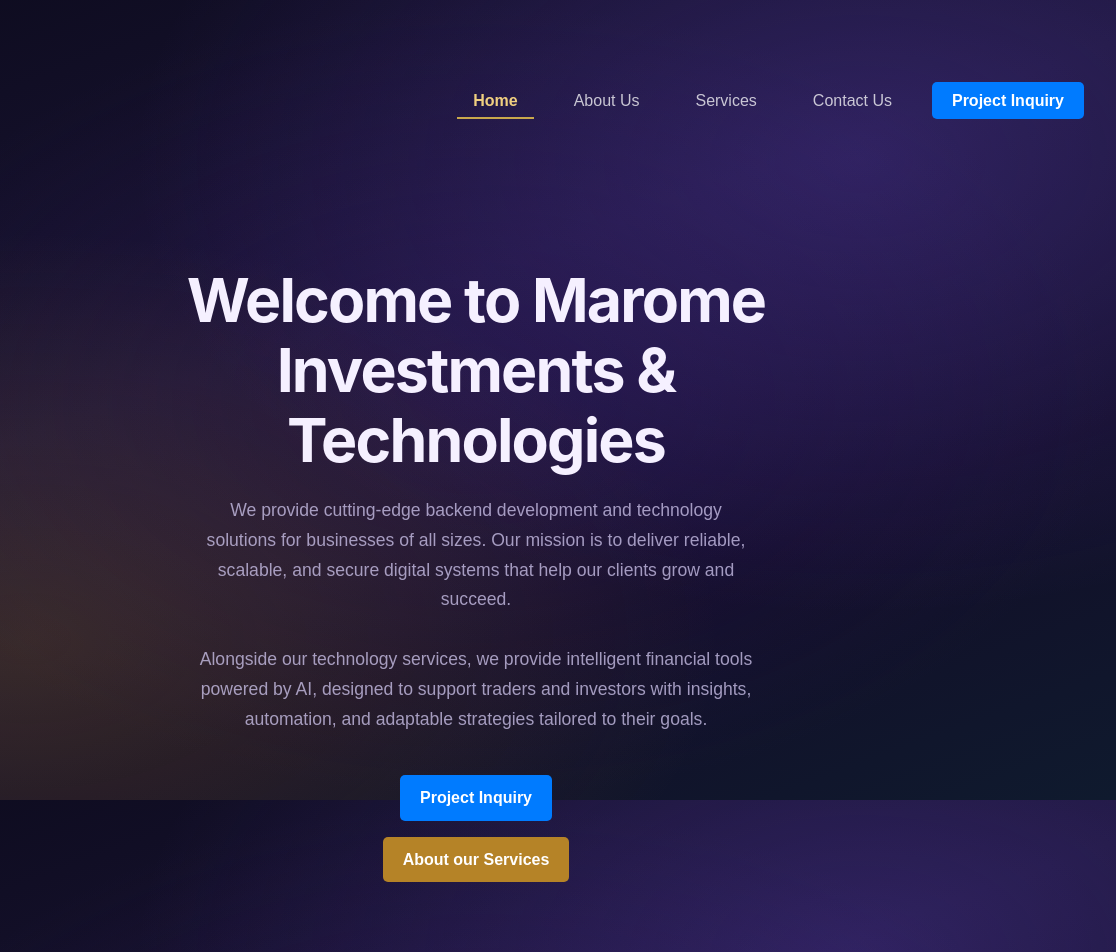
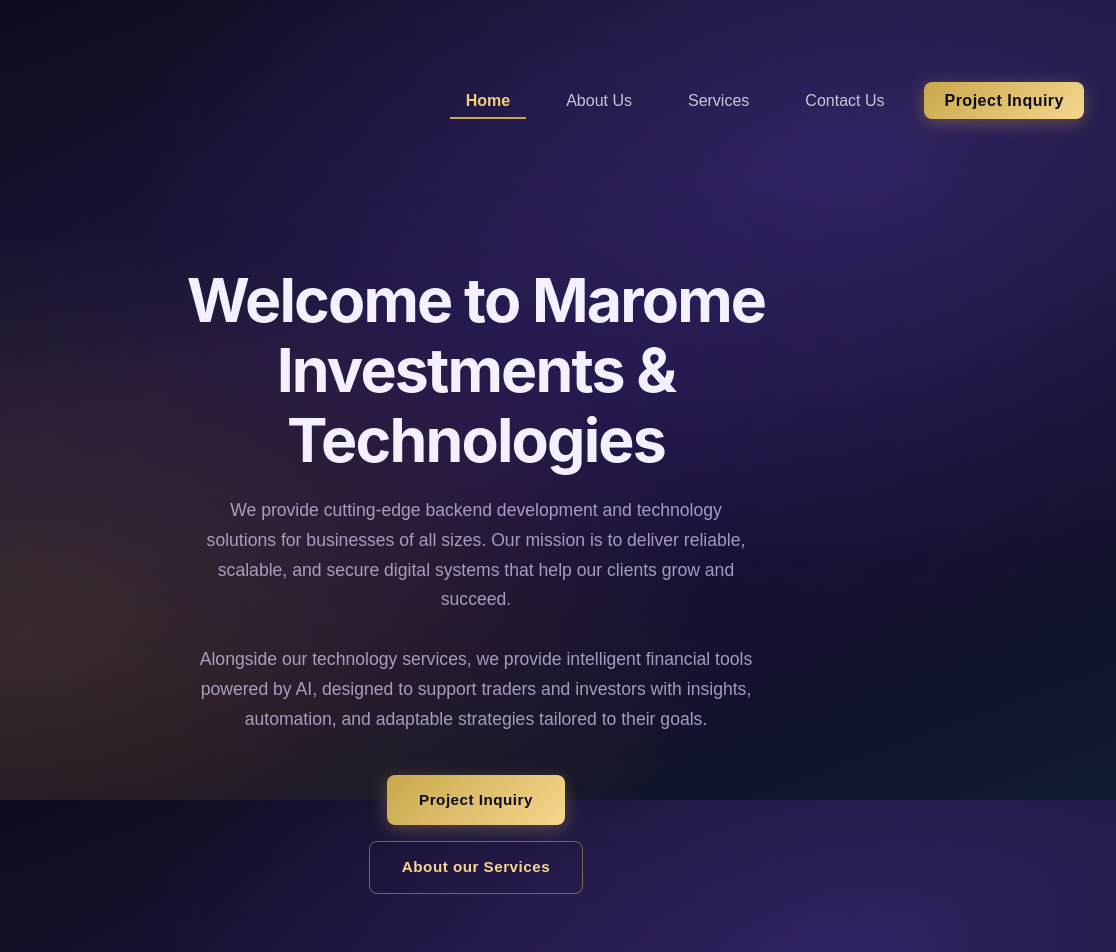
Before and after one commit to Sphola619/marome-investments, a plain HTML site: page index.html in a window 1280 px wide. Shown: the top 952 px of the page, 164-1280 px from the left. Drawn offline with Linux system fonts and the light colour scheme.

Commit message:
button styling

```diff
--- a/styles.css
+++ b/styles.css
@@ -88,15 +88,20 @@
 }
 
 nav ul li a.btn-link {
-  background-color: #007BFF;
-  color: white;
-  border-radius: 5px;
-  font-weight: bold;
+  background: linear-gradient(135deg, #C9A84C, #F5D78E);
+  color: #0d0b1e;
+  border-radius: 8px;
+  font-weight: 600;
   padding: 10px 20px;
+  letter-spacing: 0.5px;
+  box-shadow: 0 4px 18px rgba(201, 168, 76, 0.35);
+  transition: opacity 0.2s ease, transform 0.2s ease, box-shadow 0.2s ease;
 }
 
 nav ul li a.btn-link:hover {
-  background-color: #0056b3;
+  opacity: 0.88;
+  transform: translateY(-2px);
+  box-shadow: 0 6px 24px rgba(201, 168, 76, 0.5);
 }
 
 
@@ -163,20 +168,39 @@
 .main-btn, .main-btn2 {
   display: inline-block;
   margin-top: 1rem;
-  padding: 10px 20px;
-  font-size: 1em;
+  padding: 13px 32px;
+  font-size: 0.95em;
   color: white;
   text-decoration: none;
-  border-radius: 5px;
-  font-weight: bold;
-  transition: 0.3s;
+  border-radius: 8px;
+  font-weight: 600;
+  letter-spacing: 0.5px;
+  transition: transform 0.2s ease, box-shadow 0.2s ease, opacity 0.2s ease;
 }
 
-.main-btn { background-color: #007BFF; }
-.main-btn:hover { background-color: #0056b3; }
+/* Project Inquiry — solid gold gradient, dark text */
+.main-btn {
+  background: linear-gradient(135deg, #C9A84C, #F5D78E);
+  color: #0d0b1e;
+  box-shadow: 0 4px 18px rgba(201, 168, 76, 0.35);
+}
+.main-btn:hover {
+  opacity: 0.88;
+  transform: translateY(-2px);
+  box-shadow: 0 6px 24px rgba(201, 168, 76, 0.5);
+}
 
-.main-btn2 { background-color: rgb(181, 131, 39); }
-.main-btn2:hover { background-color: rgb(169, 67, 0); }
+/* About our Services — ghost/outline style */
+.main-btn2 {
+  background: transparent;
+  color: #F5D78E;
+  border: 1.5px solid rgba(201, 168, 76, 0.55);
+}
+.main-btn2:hover {
+  background: rgba(201, 168, 76, 0.1);
+  border-color: #F5D78E;
+  transform: translateY(-2px);
+}
 
 .main-btn3 {
   background: transparent;
```
Also changed, not shown: 1 other file.
